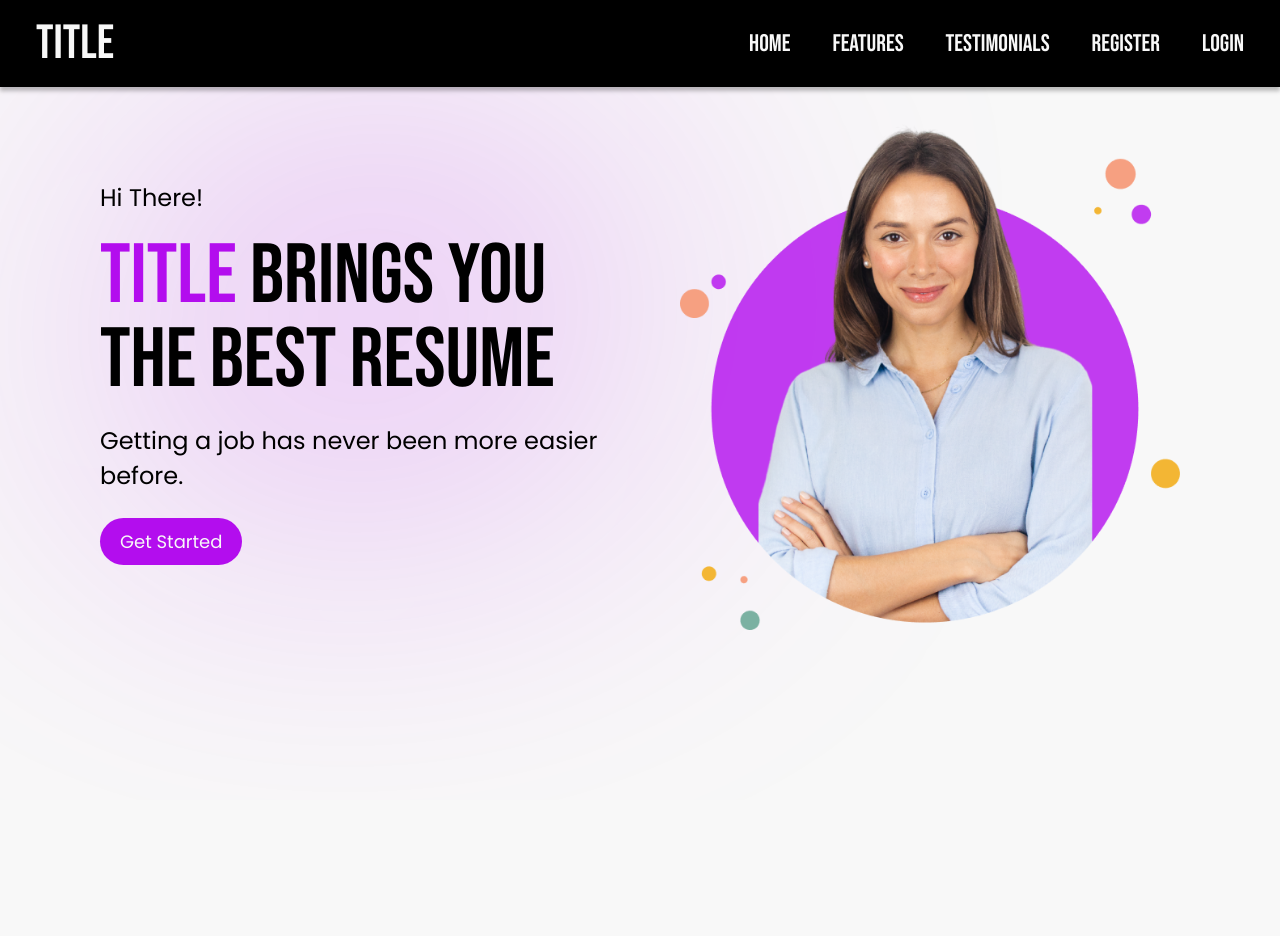
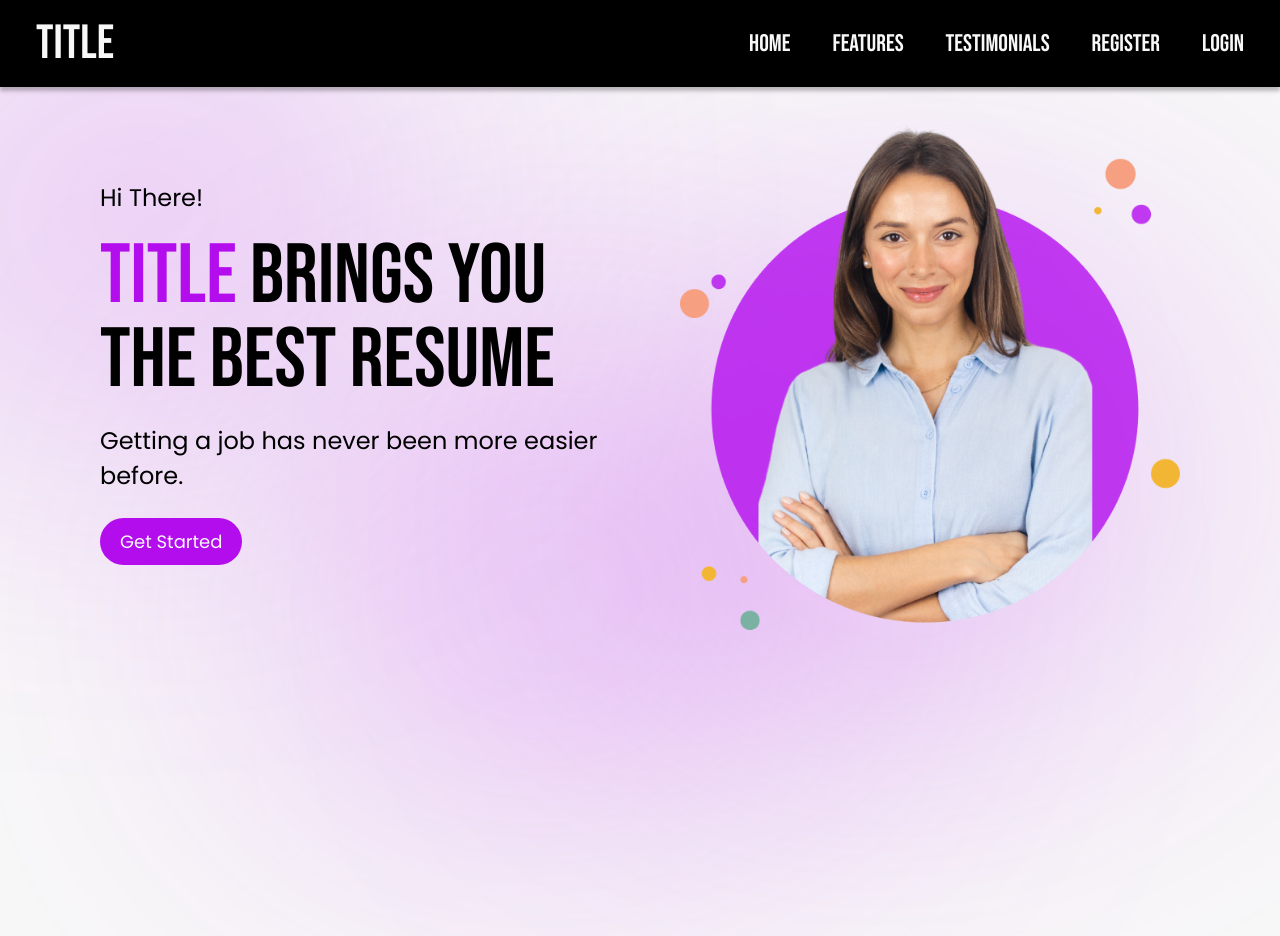
Before and after one commit to Siddhant654321/resume_builder, a React (Vite) app: page / in a window 1280 px wide. Before the commit the page ends 800 px from the top, so only its background shows below. Built offline with nearby package versions, Linux system fonts and the light colour scheme.

Commit message:
positioned the Blurred SVGs

```diff
--- a/src/components/HeroSection.css
+++ b/src/components/HeroSection.css
@@ -3,6 +3,8 @@
     padding: 20px 100px;
     justify-content: space-between;
     align-items: center;
+    position: relative;
+    overflow-x: clip;
 }
 
 .hero_section_container * {
@@ -63,3 +65,18 @@
     filter: blur(150px);
     z-index: -99999;
 }
+
+.ellipse_1 {
+    top: -15%;
+    left: -10%;
+}
+
+.ellipse_2 {
+    right: -10%;
+    top: 25%;
+}
+
+.ellipse_3 {
+    left: 20%;
+    top: 50%;
+}
--- a/src/components/HeroSection.jsx
+++ b/src/components/HeroSection.jsx
@@ -1,11 +1,13 @@
 import './HeroSection.css';
 import hero_image from '../assets/hero_image.png';
 import BlurredSVG from './BlurredSVG';
-import test_svg from '../assets/test.svg'
+
 const HeroSection = () => {
   return (
     <main className='hero_section_container'>
-      <BlurredSVG className='blurred_svg' />
+      <BlurredSVG className='blurred_svg ellipse_1' />
+      <BlurredSVG className='blurred_svg ellipse_2' width={786} height={682} />
+      <BlurredSVG className='blurred_svg ellipse_3' width={847} height={564} />
       <div>
         <p>Hi There!</p>
         <h1><span className='purple_text'>TITLE</span> BRINGS YOU THE BEST RESUME</h1>
```
